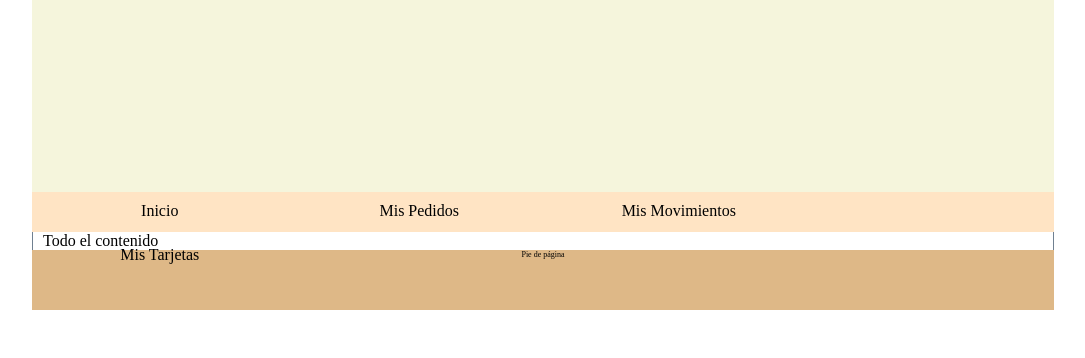
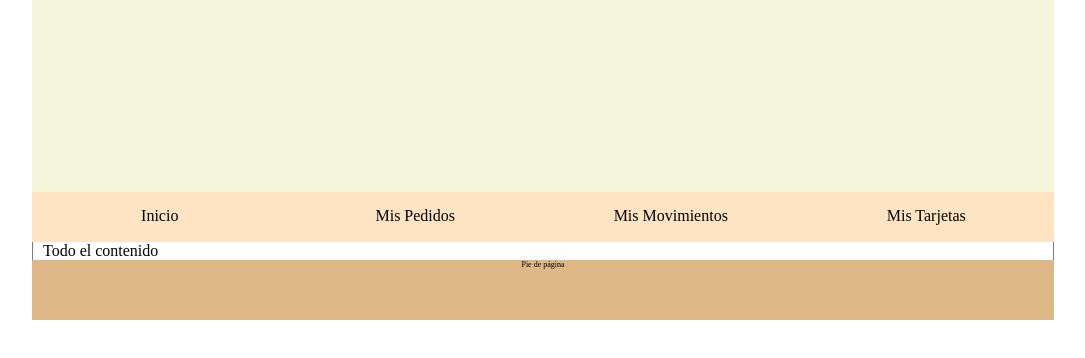
Before and after one commit to cristian-fer-87/cursoAplicacionWeb, a plain HTML site: page public_html/inicio.html in a window 1280 px wide. Shown: the part 66-424 px from the top of the page, without its empty margins (97-1182 px from the left). Drawn offline with Linux system fonts and the light colour scheme.

Commit message:
intruduccion a css + comentarios

```diff
--- a/public_html/css/estilo.css
+++ b/public_html/css/estilo.css
@@ -7,25 +7,43 @@ and open the template in the editor.
     Created on : 11/05/2017, 11:43:56
     Author     : cristian
 */
+/*Declaracación de una clase, en este caso "global"*/
 .global{
+    /*con width definimos el ancho de la clase y como global es la
+    clase que contiene a las demas clases, todas deberan tener
+    el mismo ancho*/
     width: 1022px;
+    /*Con margin establecemos esblecemos los margenes de cada clase
+    o elemento, se suele dar valor en pixeles y se puede declarar
+    pero en este caso ponemos 0 auto para que global quede centrado*/
     margin: 0 auto;
 }
 .cabecera{
     width: 1022px;
+    /*Con height establecemos el alto, en blogal no lo establecimos
+    porque no sabemos cuan alto será ya que es variable.*/
     height: 250px;
+    /*background-color sirve para definir el color de fondo, se puede
+    asignavor valor en palabras o bien en formato hexadecimal color*/
     background-color: beige;
+    /*margin-bottom es la variante de margin, sirve para definir
+    el margen de abajo de un elemento buttom-> abajo*/
     margin-bottom: 0;
 }
 .cabecera h1 {
+    /*text-align nos permite definir la alineación del texto*/
     text-align: center;
+    /*Color nos permite definir el color del texto*/
     color: tomato;
+    /*Otra variante de margin, en este caso el margen de arriba.*/
     margin-top: 0;
 }
 .navegador{
     width: 1022px;
-    height: 40px;
+    height: 50px;
     background-color: bisque;
+    /*Padding es similar a margin pero es el espacio que hay ente
+    el elemento y el borde del mismo. Lo veremos en detalle mas adelante*/
     padding: 0;
     margin-top: 0;
     margin-left: 0;
@@ -34,29 +52,41 @@ and open the template in the editor.
     margin-top: 0;
     margin-left: 0;
     padding: 0;
-    list-style-type: none;
 }
 .navegador ul li {
    margin-top: 0;
    margin-left: 0;
+   margin-right: 0;
+   padding: 0;
+   /*Display no permite ordenar los elementos, en este caso estamos
+   diciendo que los li iran uno al aldo del otro (en la misma linea)*/
    display: inline-block;
+   /*Es posible asignar un ancho variable mediante una medida en porcentaje
+   en este caso como tenemos 4 elemento li pusimos 25%*/
    width: 25%;
+   height: 50px;
+   /*list-style-type permite definir el tipo de viñetas de las listas
+   por decento es un circulo negro, por eso ponemos none para que no
+   tenga viñeta las listas.*/
    list-style-type: none;
+
 }
+.navegador ul li p{
+    text-align: center;
+    margin-top: 15px;
+}
+/*Hover es un pseudomarcado que nos permite hacer referencia al evento
+de posicionar el punto encima de un elemento. Entonces al pasar el
+puntero por encima de los elementos li cambiará el color de fondo*/
 .navegador ul li:hover {
-   display: inline-block;
-   width: 25%;
    background-color: whitesmoke;
 }
 
-.navegador ul li p{
-    margin-top: 10px;
-    text-align: center;
-}
 .cuerpo{
-
     width: 1020px;
     height: 100%;
+    /*Estas dos lineas definen bordes, la signación de valores es la siguiente:align-content:
+    color tipo tamaño*/
     border-left: slategrey solid 1px;
     border-right: slategrey solid 1px;
 
@@ -76,5 +106,6 @@ and open the template in the editor.
 .pie p{
     margin-top: 0;
     text-align: center;
+    /*Definición del tamaño de la letra.*/
     font-size: 8px;
 }
--- a/public_html/inicio.html
+++ b/public_html/inicio.html
@@ -1,14 +1,14 @@
-<!DOCTYPE html>
+<!DOCTYPE html> <!--Declaración de html5-->
 <!--
 To change this license header, choose License Headers in Project Properties.
 To change this template file, choose Tools | Templates
 and open the template in the editor.
 -->
-<html>
+<html lang="es-ES">
     <head>
-        <title>TODO supply a title</title>
+        <title>Inicio con CSS</title>
         <meta charset="UTF-8">
-        <meta name="viewport" content="width=device-width, initial-scale=1.0">
+        <!--Linea para vincular el documento CSS con el documento html-->
         <link rel="stylesheet" type="text/css" href="css/estilo.css" media="screen" />
     </head>
     <body>
@@ -18,10 +18,7 @@ and open the template in the editor.
             </div>
             <nav class="navegador">
                 <ul>
-                    <li><p>Inicio</p></li>
-                    <li><p>Mis Pedidos</p></li>
-                    <li><p>Mis Movimientos</p></li>
-                    <li><p>Mis Tarjetas</p></li>
+                    <li><p>Inicio</p></li><li><p>Mis Pedidos</p></li><li><p>Mis Movimientos</p></li><li><p>Mis Tarjetas</p></li>
                 </ul>
             </nav>
             <div class="cuerpo">
```
